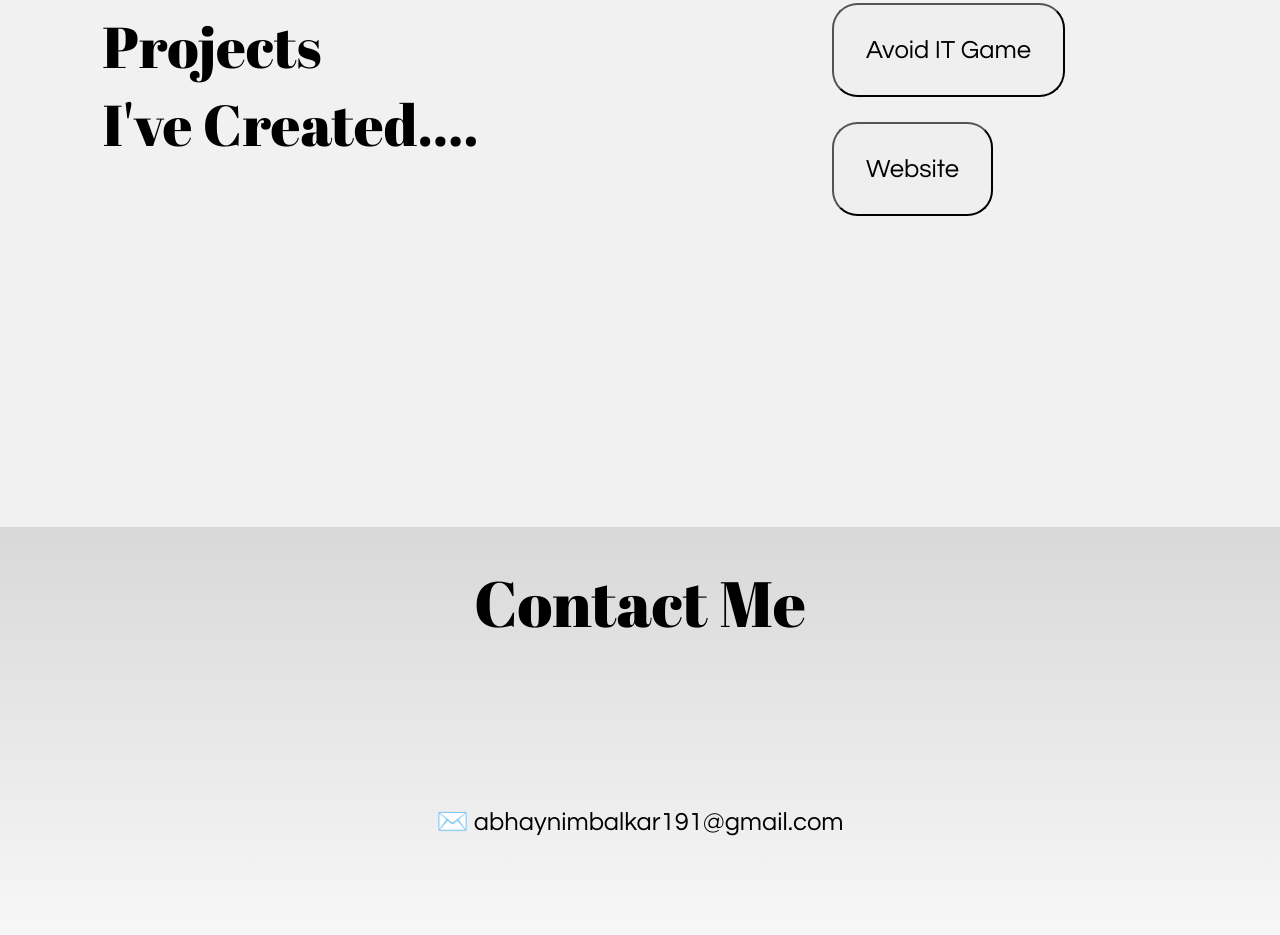
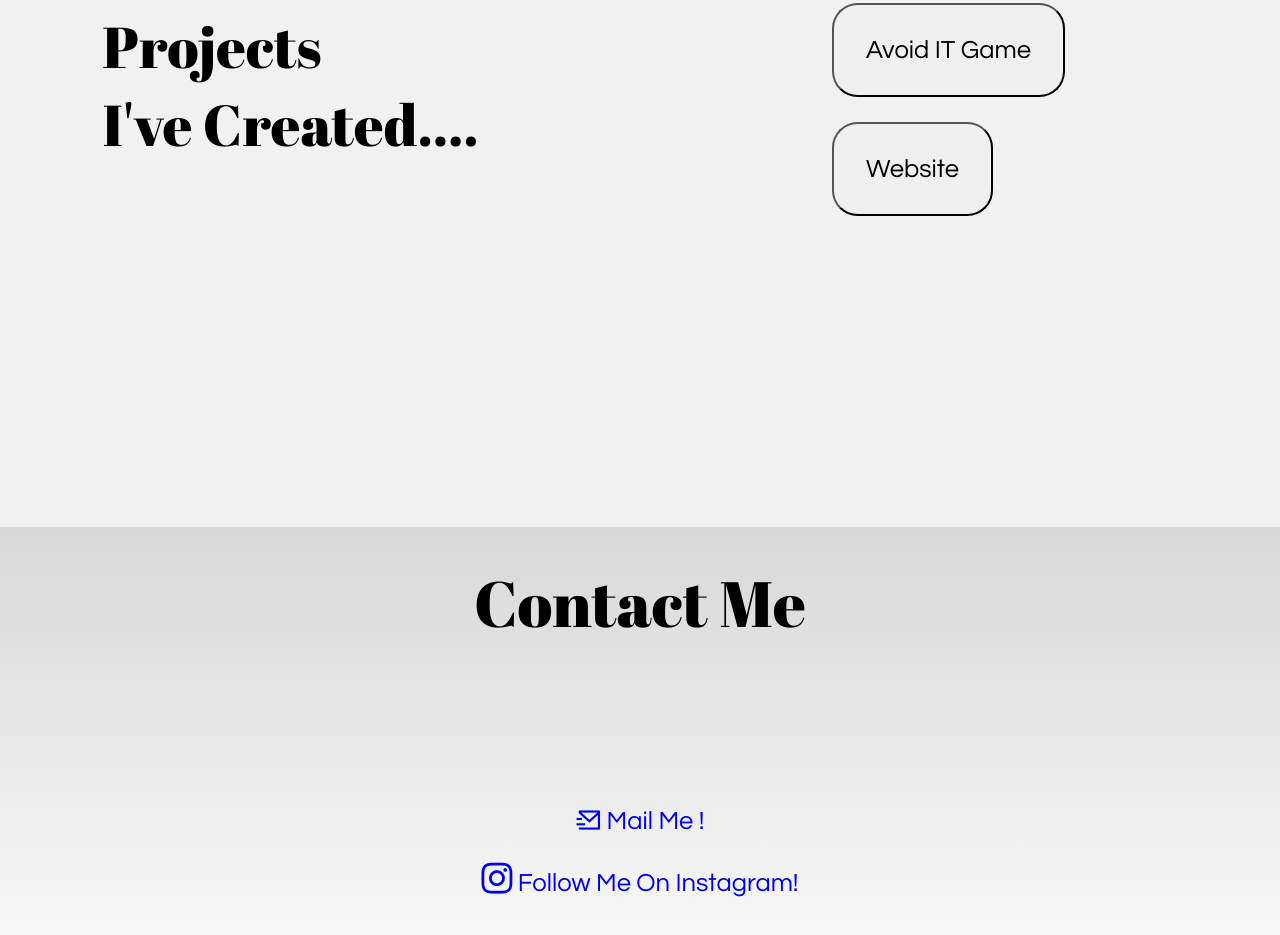
Before and after one commit to abheeee03/landing-page, a plain HTML site: page index.html in a window 1280 px wide. Shown: the part 1073-2008 px from the top of the page. Drawn offline with nearby package versions, Linux system fonts and the light colour scheme.

Commit message:
Update index.html

```diff
--- a/index.html
+++ b/index.html
@@ -5,12 +5,12 @@
     <link rel="preconnect" href="https://fonts.googleapis.com">
 <link rel="preconnect" href="https://fonts.gstatic.com" crossorigin>
 <link href="https://fonts.googleapis.com/css2?family=Abril+Fatface&display=swap" rel="stylesheet">
-
+<link rel="stylesheet" href="https://cdnjs.cloudflare.com/ajax/libs/font-awesome/4.7.0/css/font-awesome.min.css">
 <link rel="preconnect" href="https://fonts.googleapis.com">
 <link rel="preconnect" href="https://fonts.gstatic.com" crossorigin>
 <link href="https://fonts.googleapis.com/css2?family=Questrial&display=swap" rel="stylesheet">
 
-
+<link href="https://cdn.jsdelivr.net/npm/remixicon@4.3.0/fonts/remixicon.css" rel="stylesheet"/>
 <link rel="preconnect" href="https://fonts.googleapis.com">
 <link rel="preconnect" href="https://fonts.gstatic.com" crossorigin>
 <link href="https://fonts.googleapis.com/css2?family=Quantico:ital,wght@0,400;0,700;1,400;1,700&display=swap" rel="stylesheet">
@@ -30,7 +30,6 @@
     <div class="subtxt-below">"Passionate about code & curious about everything."</div>
     <div class="subtxt">SKILLS I HAVE</div>
     <div class="skillSection">
-
         <div class="item">{ WEB DEV }</div>
         <div class="item">{ GAME DEV }</div>
         <div class="item">{ PYTHON }</div>
@@ -39,7 +38,7 @@
     </div>
 
     <div class="landing-page2">
-      <div class="headingtxt">Projects <div class="sub-text"> I've Created.... </div>  </div>
+      <div class="headingtxt">Projects<div class="sub-text"> I've Created.... </div> </div>
       <div class="projects-block">
         <a href="https://bit.ly/Quote-Flix-App-By-Abhee"><button>QuoteFlix App</button></a>
         <a href="https://bit.ly/Avoid-it-by-Abhee"><button>Avoid IT Game</button></a>
@@ -48,8 +47,11 @@
     </div>
 
     <div class="landing-page3" id="contact-section">
-         Contact Me <div class="contact-txt">✉️ abhaynimbalkar191@gmail.com</div>
+         Contact Me <div class="contact-txt">
+        <a href="mailto:abhaynimbalkar191@gmail.com"> <i class="ri-mail-send-line"></i> Mail Me !</a> <br> <br>
 
+        <a href="https://www.instagram.com/_abheeeeeeee/"><i class="fa fa-instagram" style="font-size:36px"></i> Follow Me On Instagram!</a>
+        </div>
     </div>
 </body>
 </html>
```
